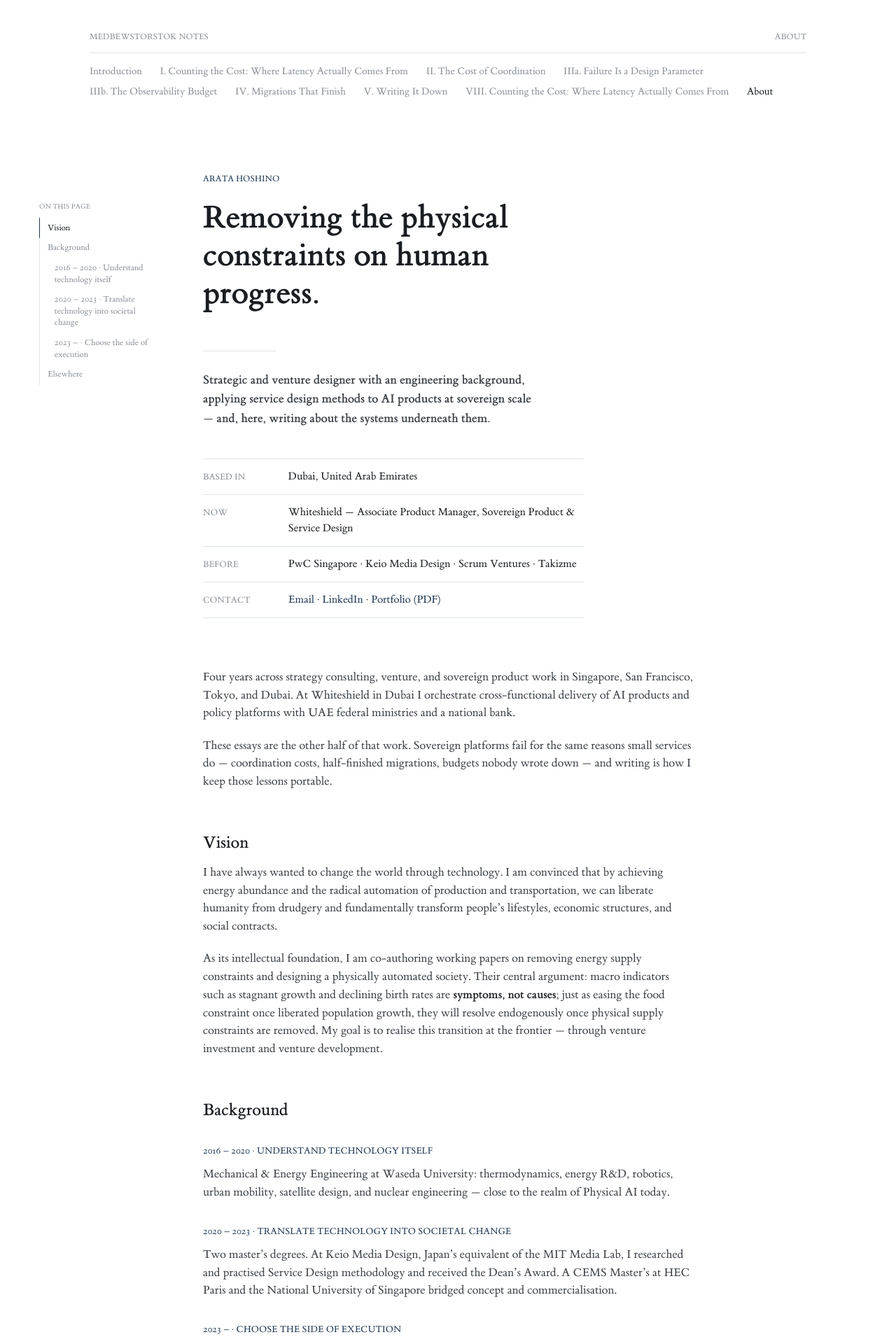
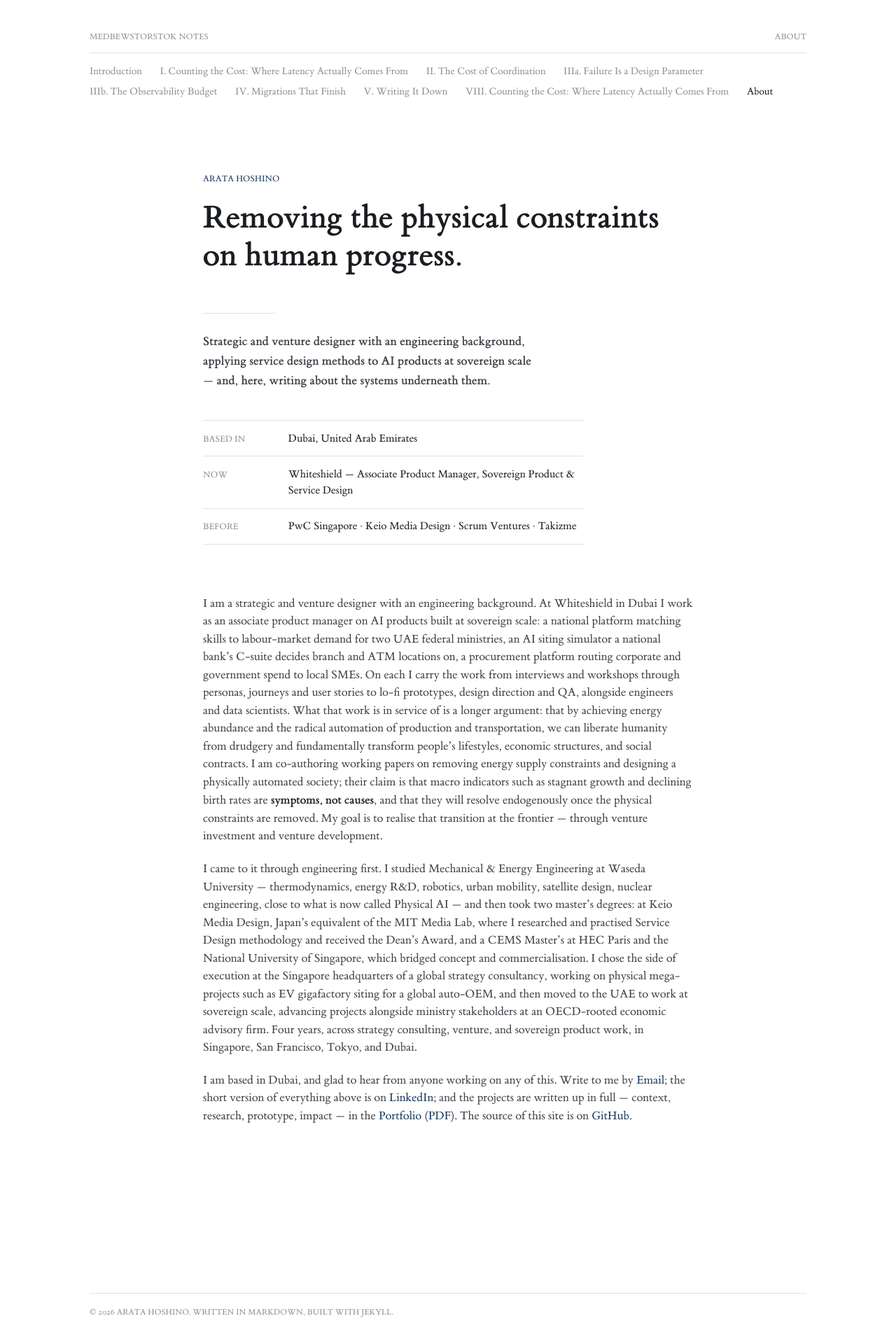
Before and after one commit to arata-hoshino/arata-hoshino.github.io, a Jekyll site: the page built from about.md, in a window 1280 px wide. Shown: the top 1920 px of the page at 70% size. Built offline with Jekyll 4.4.1, drawn with Linux system fonts in a browser that asks for light colours; some of the changed text lies outside the part shown.

Commit message:
Give About three paragraphs, and let titles fill the column
About loses its sections. One paragraph on the work and what it is in
service of, the vision folded into it; one on the background, engineering
through the two master's degrees to Dubai; one carrying the contact — Email,
LinkedIn, Portfolio (PDF), GitHub — as prose rather than a list. The contact
row comes out of the author block, which was saying the same thing twice.

Page titles lose their 24ch cap and wrap at the reading column instead.

Co-Authored-By: Claude Opus 5 (1M context) <noreply@anthropic.com>

```diff
--- a/about.md
+++ b/about.md
@@ -13,57 +13,39 @@ meta:
     value: "Whiteshield — Associate Product Manager, Sovereign Product &amp; Service Design"
   - label: Before
     value: "PwC Singapore · Keio Media Design · Scrum Ventures · Takizme"
-  - label: Contact
-    value: '<a href="mailto:arata.h.hoshino@gmail.com">Email</a> · <a href="https://www.linkedin.com/in/arata-hoshino/" target="_blank" rel="noopener">LinkedIn</a> · <a href="/assets/arata-hoshino-portfolio.pdf" target="_blank" rel="noopener">Portfolio (PDF)</a>'
 ---
 
-Four years across strategy consulting, venture, and sovereign product work in Singapore, San
-Francisco, Tokyo, and Dubai. At Whiteshield in Dubai I orchestrate cross-functional delivery of
-AI products and policy platforms with UAE federal ministries and a national bank.
+I am a strategic and venture designer with an engineering background. At Whiteshield in Dubai I
+work as an associate product manager on AI products built at sovereign scale: a national
+platform matching skills to labour-market demand for two UAE federal ministries, an AI siting
+simulator a national bank's C-suite decides branch and ATM locations on, a procurement platform
+routing corporate and government spend to local SMEs. On each I carry the work from interviews
+and workshops through personas, journeys and user stories to lo-fi prototypes, design direction
+and QA, alongside engineers and data scientists. What that work is in service of is a longer
+argument: that by achieving energy abundance and the radical automation of production and
+transportation, we can liberate humanity from drudgery and fundamentally transform people's
+lifestyles, economic structures, and social contracts. I am co-authoring working papers on
+removing energy supply constraints and designing a physically automated society; their claim is
+that macro indicators such as stagnant growth and declining birth rates are **symptoms, not
+causes**, and that they will resolve endogenously once the physical constraints are removed. My
+goal is to realise that transition at the frontier — through venture investment and venture
+development.
 
-These essays are the other half of that work. Sovereign platforms fail for the same reasons
-small services do — coordination costs, half-finished migrations, budgets nobody wrote down —
-and writing is how I keep those lessons portable.
+I came to it through engineering first. I studied Mechanical & Energy Engineering at Waseda
+University — thermodynamics, energy R&D, robotics, urban mobility, satellite design, nuclear
+engineering, close to what is now called Physical AI — and then took two master's degrees: at
+Keio Media Design, Japan's equivalent of the MIT Media Lab, where I researched and practised
+Service Design methodology and received the Dean's Award, and a CEMS Master's at HEC Paris and
+the National University of Singapore, which bridged concept and commercialisation. I chose the
+side of execution at the Singapore headquarters of a global strategy consultancy, working on
+physical mega-projects such as EV gigafactory siting for a global auto-OEM, and then moved to
+the UAE to work at sovereign scale, advancing projects alongside ministry stakeholders at an
+OECD-rooted economic advisory firm. Four years, across strategy consulting, venture, and
+sovereign product work, in Singapore, San Francisco, Tokyo, and Dubai.
 
-## Vision
-
-I have always wanted to change the world through technology. I am convinced that by achieving
-energy abundance and the radical automation of production and transportation, we can liberate
-humanity from drudgery and fundamentally transform people's lifestyles, economic structures,
-and social contracts.
-
-As its intellectual foundation, I am co-authoring working papers on removing energy supply
-constraints and designing a physically automated society. Their central argument: macro
-indicators such as stagnant growth and declining birth rates are **symptoms, not causes**; just
-as easing the food constraint once liberated population growth, they will resolve endogenously
-once physical supply constraints are removed. My goal is to realise this transition at the
-frontier — through venture investment and venture development.
-
-## Background
-
-### 2016 – 2020 · Understand technology itself
-
-Mechanical & Energy Engineering at Waseda University: thermodynamics, energy R&D, robotics,
-urban mobility, satellite design, and nuclear engineering — close to the realm of Physical AI
-today.
-
-### 2020 – 2023 · Translate technology into societal change
-
-Two master's degrees. At Keio Media Design, Japan's equivalent of the MIT Media Lab, I
-researched and practised Service Design methodology and received the Dean's Award. A CEMS
-Master's at HEC Paris and the National University of Singapore bridged concept and
-commercialisation.
-
-### 2023 – · Choose the side of execution
-
-I joined the Singapore headquarters of a global strategy consultancy, working on physical
-mega-projects such as EV gigafactory siting for a global auto-OEM. Seeking work at sovereign
-scale, I then moved to the UAE, advancing projects alongside ministry stakeholders at an
-OECD-rooted economic advisory firm.
-
-## Elsewhere
-
-- [Email](mailto:arata.h.hoshino@gmail.com) — arata.h.hoshino@gmail.com
-- [LinkedIn](https://www.linkedin.com/in/arata-hoshino/){:target="_blank" rel="noopener"} — the short version of all of the above
-- [Portfolio (PDF)](/assets/arata-hoshino-portfolio.pdf){:target="_blank" rel="noopener"} — selected works in strategic and venture design
-- [GitHub](https://github.com/arata-hoshino){:target="_blank" rel="noopener"} — this site's source
+I am based in Dubai, and glad to hear from anyone working on any of this. Write to me by
+[Email](mailto:arata.h.hoshino@gmail.com); the short version of everything above is on
+[LinkedIn](https://www.linkedin.com/in/arata-hoshino/){:target="_blank" rel="noopener"}; and the
+projects are written up in full — context, research, prototype, impact — in the
+[Portfolio (PDF)](/assets/arata-hoshino-portfolio.pdf){:target="_blank" rel="noopener"}. The
+source of this site is on [GitHub](https://github.com/arata-hoshino){:target="_blank" rel="noopener"}.
--- a/assets/css/style.css
+++ b/assets/css/style.css
@@ -243,7 +243,6 @@ main {
 
 .page-title {
   margin: 0;
-  max-width: 24ch;
   color: var(--ink);
   font-size: clamp(2rem, 4.4vw, 2.95rem);
   /* 800: Lora's axis stops at 700, so this resolves to 700 */
```
